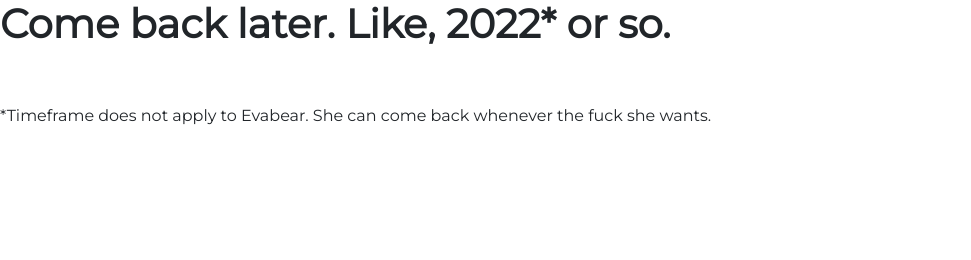
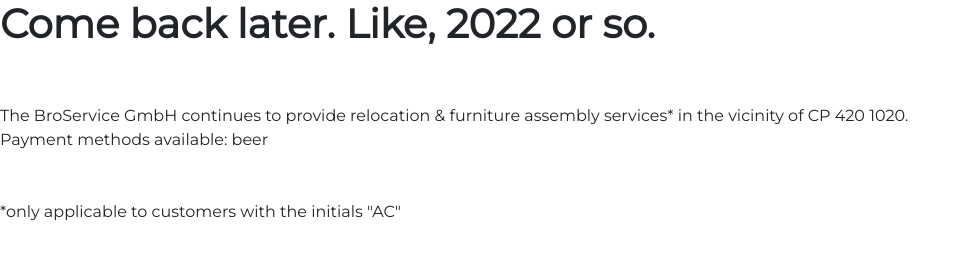
Before and after one commit to paweldzia/paweldzia.github.io, a plain HTML site: page index.html in a window 1280 px wide. Shown: the whole page, without its empty margins (0-971 px from the left). Drawn offline with nearby package versions, Linux system fonts and the light colour scheme.

Commit message:
AC update

```diff
--- a/index.html
+++ b/index.html
@@ -13,9 +13,10 @@
 <body>
 <header>
     <h1>
-        <strong>Come back later. Like, 2022* or so.</strong>
+        <strong>Come back later. Like, 2022 or so.</strong>
     </h1>
-    <br><br>*Timeframe does not apply to Evabear. She can come back whenever the fuck she wants.
+    <br><br>The BroService GmbH continues to provide relocation & furniture assembly services* in the vicinity of CP 420 1020. <br>Payment methods available: beer
+    <br><br><br>*only applicable to customers with the initials "AC"
 </header>
 </body>
 
```
